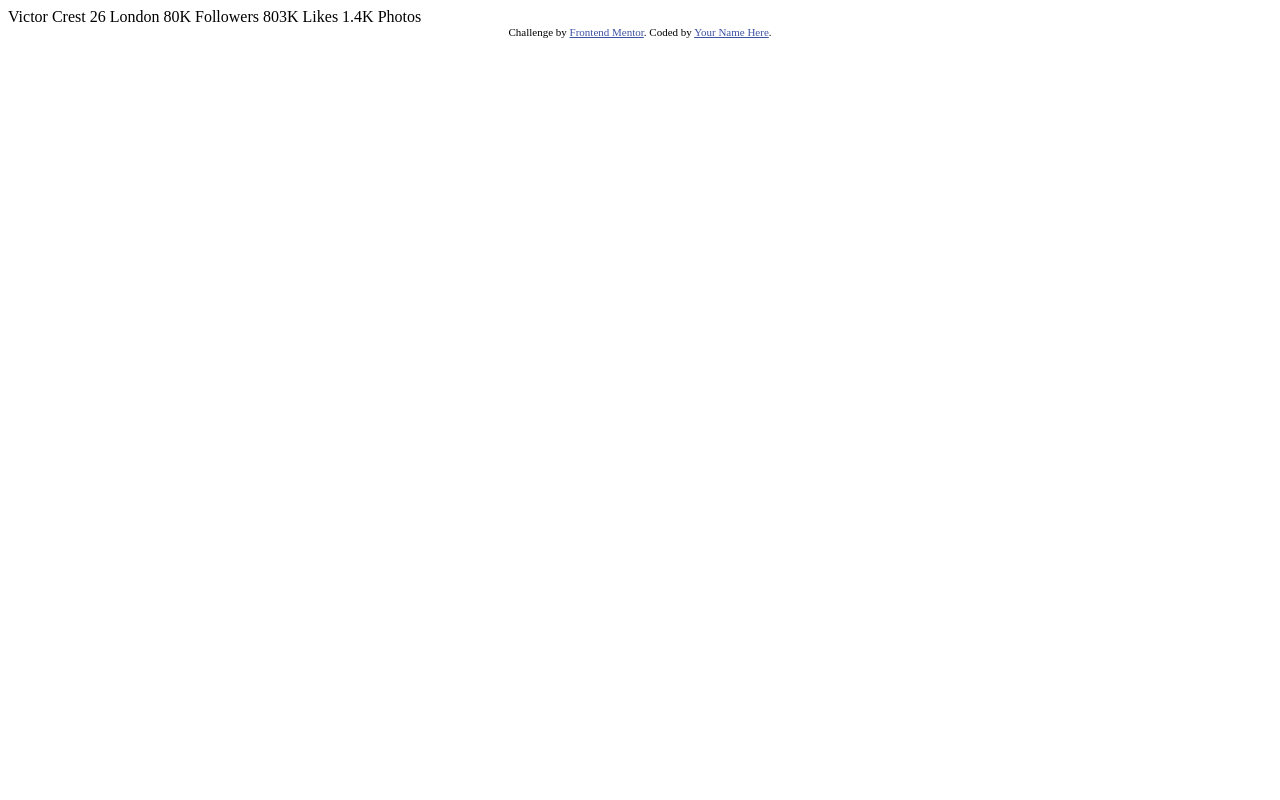
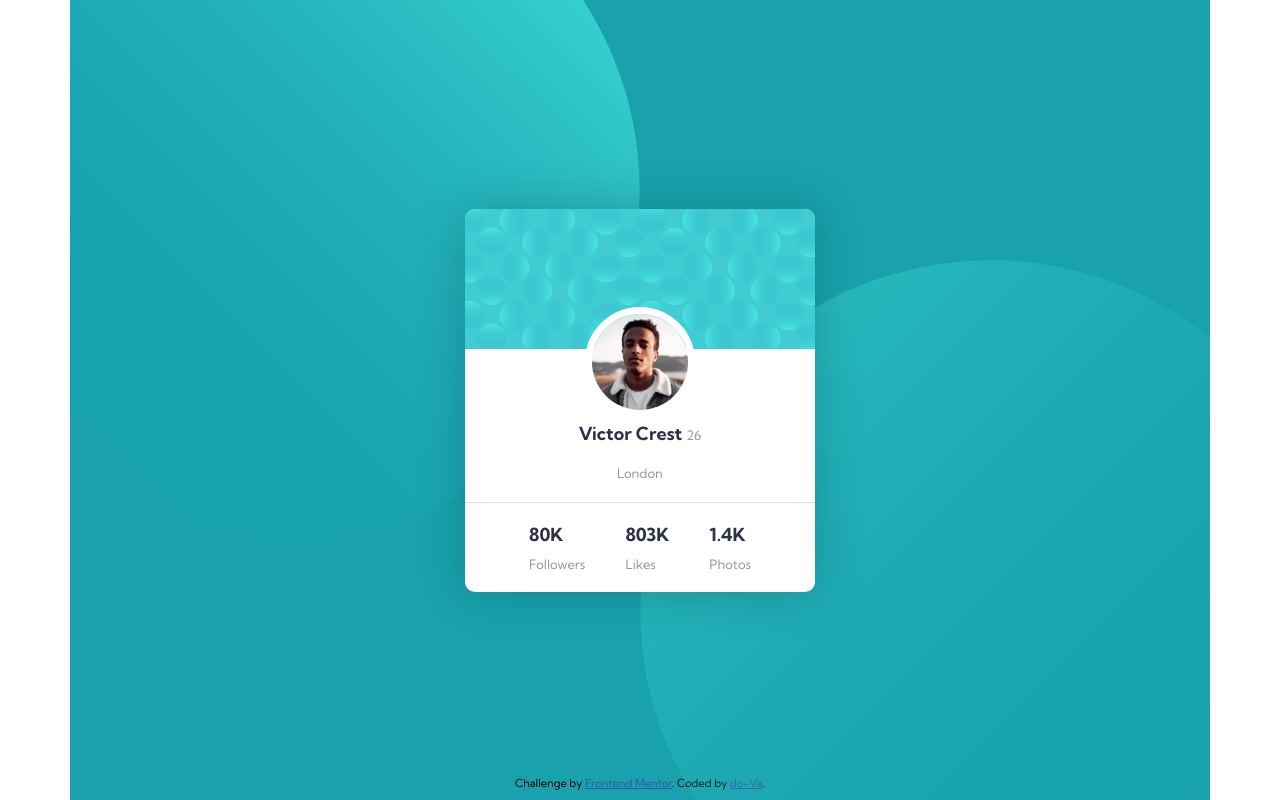
Before and after one commit to do-Va/Profile_Card, a plain HTML site: page index.html in a window 1280 px wide. Drawn offline with Linux system fonts and the light colour scheme.

Commit message:
Fnish project.

```diff
--- a/index.html
+++ b/index.html
@@ -1,35 +1,63 @@
 <!DOCTYPE html>
 <html lang="en">
   <head>
-  <meta charset="UTF-8">
-  <meta name="viewport" content="width=device-width, initial-scale=1.0"> <!-- displays site properly based on user's device -->
+    <meta charset="UTF-8" />
+    <meta name="viewport" content="width=device-width, initial-scale=1.0" />
+    <!-- displays site properly based on user's device -->
 
-  <link rel="icon" type="image/png" sizes="32x32" href="./images/favicon-32x32.png">
+    <link
+      rel="icon"
+      type="image/png"
+      sizes="32x32"
+      href="./images/favicon-32x32.png"
+    />
+    <link rel="preconnect" href="https://fonts.gstatic.com" />
+    <link
+      href="https://fonts.googleapis.com/css2?family=Kumbh+Sans:wght@400;700&display=swap"
+      rel="stylesheet"
+    />
+    <link rel="stylesheet" href="style.css" />
 
     <title>Frontend Mentor | Profile card component</title>
-
-  <!-- Feel free to remove these styles or customise in your own stylesheet 👍 -->
-  <style>
-    .attribution { font-size: 11px; text-align: center; }
-    .attribution a { color: hsl(228, 45%, 44%); }
-  </style>
   </head>
   <body>
-  Victor Crest
-  26
-  London
-
-  80K
-  Followers
-
-  803K
-  Likes
-
-  1.4K
-  Photos
+    <main class="container">
+      <section class="card__container">
+        <div class="card__header">
+          <img src="/images/bg-pattern-card.svg" alt="" />
+        </div>
+        <div class="card__description">
+          <img src="/images/image-victor.jpg" alt="" />
+          <h3>Victor Crest <span>26</span></h3>
+          <p>London</p>
+        </div>
+        <div class="card__footer">
+          <div class="footer--box">
+            <h3>80K</h3>
+            <p>Followers</p>
+          </div>
+          <div class="footer--box">
+            <h3>803K</h3>
+            <p>Likes</p>
+          </div>
+          <div class="footer--box">
+            <h3>1.4K</h3>
+            <p>Photos</p>
+          </div>
+        </div>
+      </section>
       <div class="attribution">
-    Challenge by <a href="https://www.frontendmentor.io?ref=challenge" target="_blank">Frontend Mentor</a>.
-    Coded by <a href="#">Your Name Here</a>.
+        Challenge by
+        <a href="https://www.frontendmentor.io?ref=challenge" target="_blank"
+          >Frontend Mentor</a
+        >. Coded by <a href="#">do-Va</a>.
       </div>
+      <img class="circle circle-top" src="/images/bg-pattern-top.svg" alt="" />
+      <img
+        class="circle circle-bottom"
+        src="/images/bg-pattern-bottom.svg"
+        alt=""
+      />
+    </main>
   </body>
 </html>
--- /dev/null
+++ b/style.css
@@ -0,0 +1,138 @@
+* {
+  padding: 0;
+  margin: 0;
+  box-sizing: border-box;
+}
+
+html {
+  font-size: 62.5%;
+}
+
+h3 {
+  font-weight: 700;
+  color: hsl(229, 23%, 23%);
+  font-size: 1.8rem;
+}
+
+span,
+p {
+  font-weight: 400;
+  color: hsl(0, 0%, 59%);
+  font-size: 1.3rem;
+}
+
+.container {
+  position: relative;
+  font-family: 'Kumbh Sans', sans-serif;
+  width: 100%;
+  height: 100vh;
+  margin: auto;
+  background: hsl(185, 75%, 39%);
+  display: flex;
+  justify-content: center;
+  align-items: center;
+  overflow: hidden;
+}
+
+.circle {
+  position: absolute;
+  width: 60rem;
+  z-index: 1;
+  overflow: hidden;
+}
+
+.circle-top {
+  top: -10%;
+  right: 50%;
+}
+
+.circle-bottom {
+  bottom: -10%;
+  left: 50%;
+}
+
+.card__container {
+  position: absolute;
+  background: #fff;
+  display: flex;
+  flex-direction: column;
+  align-items: center;
+  border-radius: 10px;
+  overflow: hidden;
+  z-index: 2;
+  box-shadow: 0 0 50px rgba(0, 0, 0, 0.2);
+}
+
+.card__description {
+  position: relative;
+  display: flex;
+  justify-content: center;
+  align-items: center;
+  height: 15rem;
+  flex-direction: column;
+}
+
+.card__description h3 {
+  margin-top: 5rem;
+}
+
+.card__description p {
+  margin-top: 2rem;
+}
+
+.card__description img {
+  position: absolute;
+  top: -30%;
+  border-radius: 100%;
+  border: 7px solid #fff;
+}
+
+.card__footer {
+  width: 100%;
+  border-top: 1px solid rgba(224, 221, 221, 0.945);
+  display: flex;
+  align-items: center;
+  justify-content: center;
+}
+
+.footer--box {
+  margin: 2rem;
+}
+
+.footer--box h3 {
+  margin-bottom: 1rem;
+}
+
+.attribution {
+  position: absolute;
+  font-size: 1.1rem;
+  text-align: center;
+  bottom: 10px;
+}
+.attribution a {
+  color: hsl(228, 45%, 44%);
+}
+
+@media screen and (min-width: 1140px) {
+  .container {
+    max-width: 1140px;
+  }
+
+  .circle {
+    width: 70rem;
+  }
+
+  .circle-top {
+    top: -20%;
+    right: 50%;
+  }
+
+  .circle-bottom {
+    bottom: -20%;
+    left: 50%;
+  }
+
+  .card__container {
+    max-width: 375px;
+  }
+}
```
Lines whose indentation alone changed are shown as unchanged.
